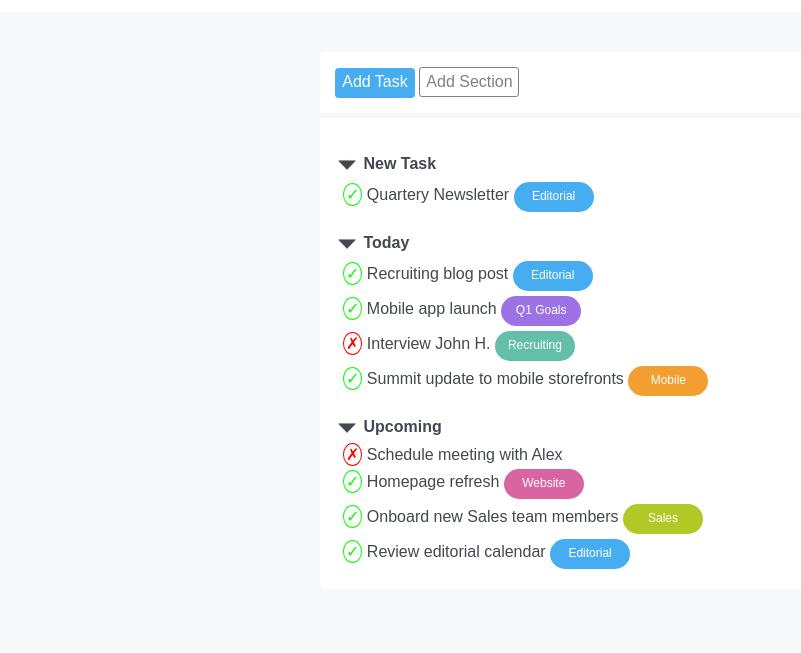
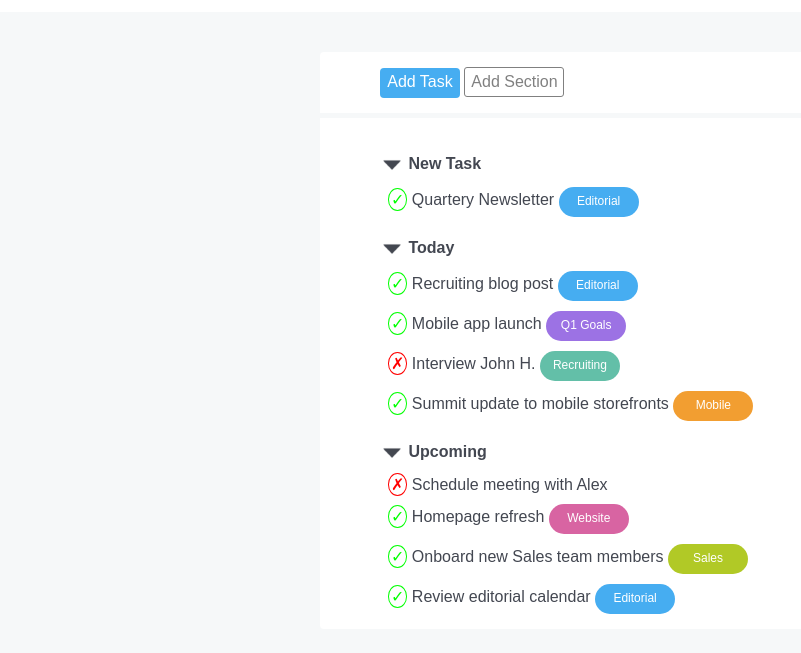
Before and after one commit to MikePio/html-css-toboolist, a plain HTML site: page index.html in a window 1280 px wide. Shown: the part 71-724 px from the top of the page, without its empty margins (0-801 px from the left). Drawn offline with Linux system fonts and the light colour scheme.

Commit message:
aumentato il margin tra gli elementi della lista

```diff
--- a/css/style.css
+++ b/css/style.css
@@ -44,6 +44,7 @@ header{
   padding: 15px;
   border-top-left-radius: 4px;
   border-top-right-radius: 4px;
+  padding-left: 60px;
 }
 
 
@@ -56,7 +57,6 @@ header{
   height: 30px;
   display: inline-block;
   text-align: center;
-
 }
 
 
@@ -70,7 +70,6 @@ header{
   height: 30px;
   display: inline-block;
   text-align: center;
-
 }
 
 .container_2{
@@ -79,6 +78,7 @@ header{
   padding: 15px;
   border-bottom-left-radius: 4px;
   border-bottom-right-radius: 4px;
+  padding-left: 60px;
 }
 
 .container_title_list{
@@ -97,8 +97,8 @@ header{
 }
 
 .list_item{
-  margin: 5px;
   margin-left: 8px;
+  margin-top: 10px;
 }
 
 .check{
@@ -106,7 +106,6 @@ header{
   border: rgb(4, 255, 4) solid 1px;
   border-radius: 50%;
   padding: 2px;
-
 }
 
 .cross{
@@ -114,7 +113,6 @@ header{
   border: rgb(255, 0, 0) solid 1px;
   border-radius: 50%;
   padding: 2px;
-
 }
 
 .item_text{
```
